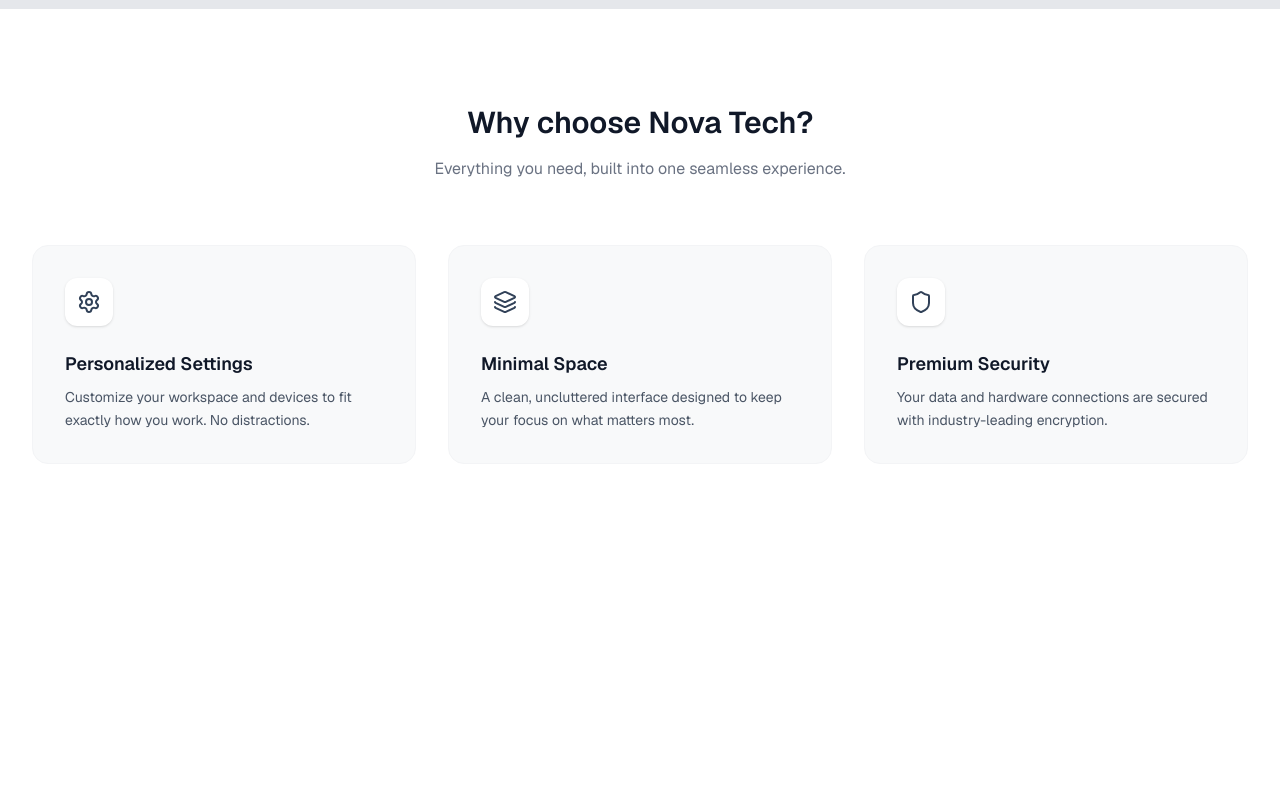
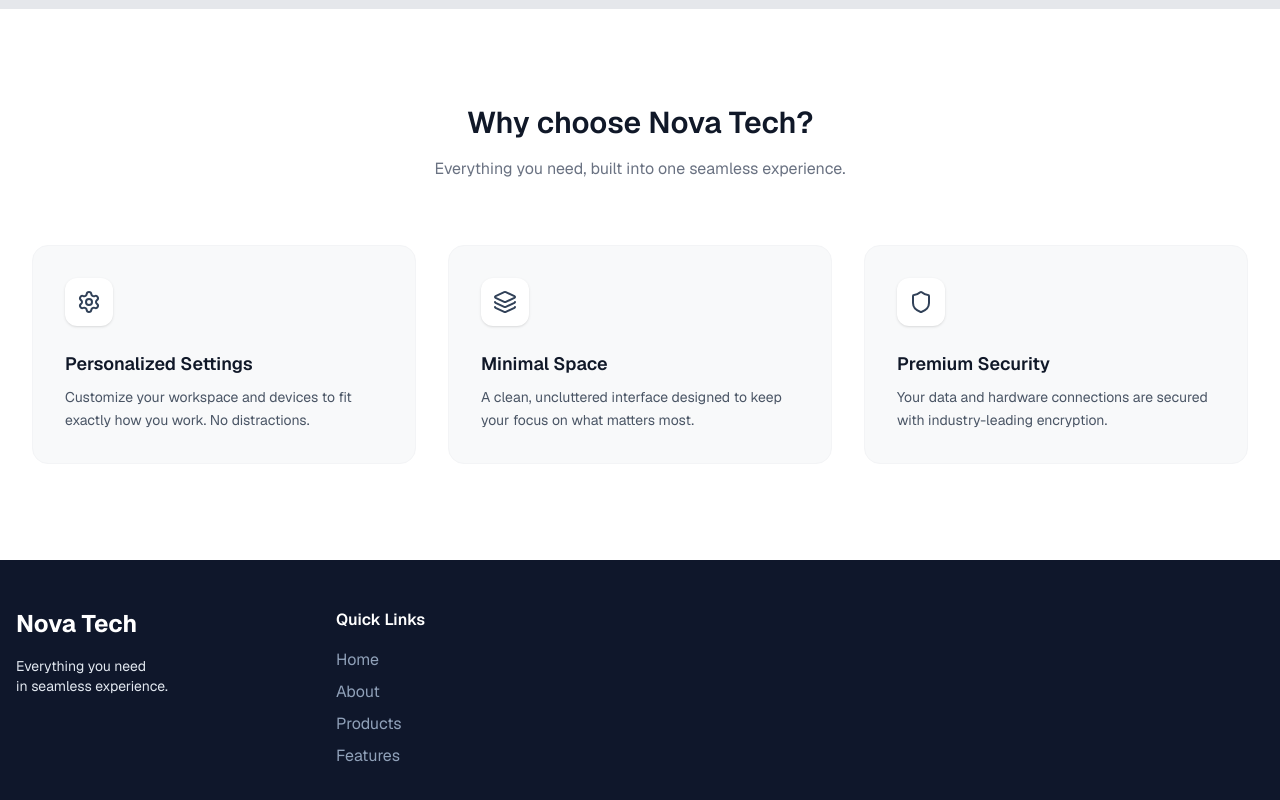
Before and after one commit to virajViduranga/nova-tech-ui, a Next.js app: page / in a window 1280 px wide. Shown: the part 1637-2437 px from the top of the page. Before the commit the page ends 2197 px from the top, so only its background shows below. Built offline with nearby package versions, Linux system fonts and the light colour scheme.

Commit message:
Footer created

```diff
--- /dev/null
+++ b/components/Footer.jsx
@@ -0,0 +1,29 @@
+export default function Footer(){
+    return(
+        <>
+        <footer className="bg-slate-900 text-slate-200 py-12">
+            <div className="max-w-7xl mx-auto px-4">
+                <div className="grid grid-cols-1 md:grid-cols-4 gap-8">
+
+                        <div>
+                            <h3 className="text-2xl font-bold text-white mb-4">Nova Tech</h3>
+                            <p className="text-sm text-slate-200">Everything you need <br />in seamless experience.</p>
+                        </div>
+
+                        {/* Nav Links */}
+                    <div>
+                        <h4 className="text-white font-semibold mb-4">Quick Links</h4>
+                        <ul className="space-y-2">
+                            <li><a href="#" className="text-slate-400 hover:text-white transition-colors cursor-pointer">Home</a></li>
+                            <li><a href="#" className="text-slate-400 hover:text-white transition-colors cursor-pointer">About</a></li>
+                            <li><a href="#" className="text-slate-400 hover:text-white transition-colors cursor-pointer">Products</a></li>
+                            <li><a href="#" className="text-slate-400 hover:text-white transition-colors cursor-pointer">Features</a></li>
+
+                        </ul>
+                    </div>
+                </div>
+            </div>
+        </footer>
+        </>
+    );
+}
--- a/src/app/page.tsx
+++ b/src/app/page.tsx
@@ -3,6 +3,7 @@
 import Image from "next/image";
 import NavBar from "../../components/Navbar";
 import ProductCard from "../../components/Cards";
+import Footer from "../../components/Footer";
 import { Compass, ArrowRight, Settings, Layers, Shield } from "lucide-react";
 
 export default function LandingPage() {
@@ -128,6 +129,8 @@
           </div>
         </div>
       </section>
+       <Footer />
     </div>
+
   );
 }
```
